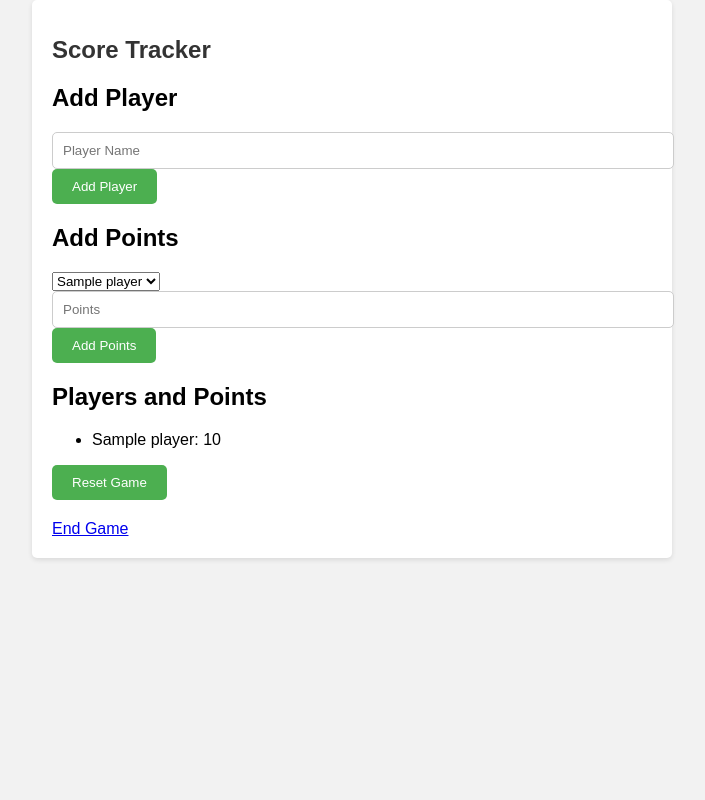
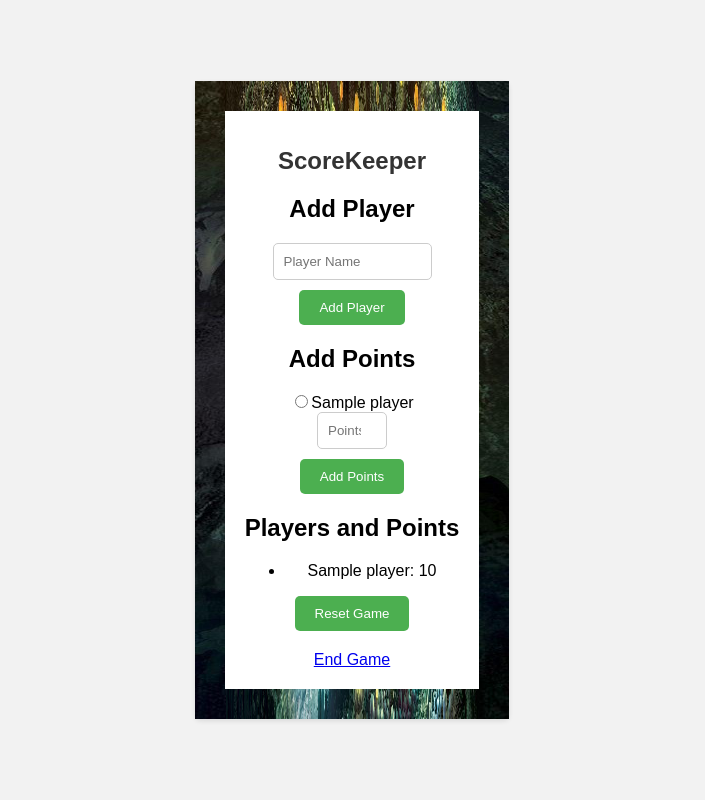
Before and after one commit to verminski/ScoreKeeper, a Flask app: template templates/index.html in a window 1280 px wide. Shown: the whole page, without its empty margins (288-993 px from the left). Run offline with Flask 3, Linux system fonts and the light colour scheme; the template is opened without the code that fills it: most values are stand-ins (such as "Sample title", 1, 10 or a date in 2020).

Commit message:
Looks cool as heck now.

```diff
--- a/static/style.css
+++ b/static/style.css
@@ -1,19 +1,28 @@
-/* styles.css */
-
-body {
+body, html {
+  height: 100%;
   font-family: Arial, sans-serif;
   background-color: #f2f2f2;
   margin: 0;
   padding: 0;
 }
 
+body {
+  display: flex;
+  justify-content: center;
+  align-items: center;
+}
+
 .container {
   max-width: 600px;
-  margin: 0 auto;
+  margin: 10 auto;
   padding: 20px;
   background-color: #ffffff;
   border-radius: 5px;
   box-shadow: 0 2px 5px rgba(0, 0, 0, 0.1);
+  text-align: center;
+
+  border: 30px solid transparent;
+  border-image: url('/static/BG.jpg') 30 round;
 }
 
 h1 {
@@ -33,11 +42,18 @@ label {
 }
 
 input[type="text"],
-input[type="number"] {
-  width: 100%;
+input[type="number"],
+input[type="radio"] + label {
+  margin: 0 auto;
   padding: 10px;
   border: 1px solid #cccccc;
   border-radius: 5px;
+  display: block;
+}
+
+input[name="player_name"],
+input[name="points"] {
+  width: auto;
 }
 
 input[type="submit"] {
@@ -47,6 +63,8 @@ input[type="submit"] {
   border: none;
   border-radius: 5px;
   cursor: pointer;
+  display: block;
+  margin: 10px auto;
 }
 
 .message {
--- a/templates/index.html
+++ b/templates/index.html
@@ -1,27 +1,25 @@
 <!DOCTYPE html>
 <html>
   <head>
-    <title>Score Tracker</title>
+    <title>ScoreKeeper</title>
     <link rel="stylesheet" type="text/css" href="{{ url_for('static', filename='style.css') }}">
   </head>
   <body>
     <div class="container">
-      <h1>Score Tracker</h1>
+      <h1>ScoreKeeper</h1>
 
       <h2>Add Player</h2>
       <form action="/add_player" method="post">
-        <input type="text" name="player_name" placeholder="Player Name" required>
+        <input type="text" name="player_name" placeholder="Player Name" required maxlength="15" size="15">
         <input type="submit" value="Add Player">
       </form>
 
       <h2>Add Points</h2>
       <form action="/add_points" method="post">
-        <select name="player_name">
-          {% for player in players %}
-          <option value="{{ player['name'] }}">{{ player['name'] }}</option>
-          {% endfor %}
-        </select>
-        <input type="number" name="points" placeholder="Points" required>
+        {% for player in players %}
+            <input type="radio" name="player_name" value="{{ player['name'] }}" required>{{ player['name'] }}<br>
+        {% endfor %}
+        <input type="number" name="points" placeholder="Points" required min="0" max="99" size="2">
         <input type="submit" value="Add Points">
       </form>
 
```
Also changed, not shown: templates/end_game.html (+4 -9 lines), static/BG.jpg (added).
